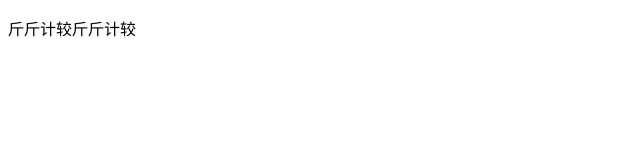
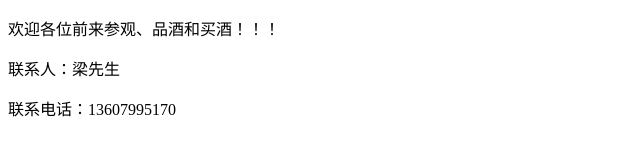
Before and after one commit to Qnako/Cellar, a plain HTML site: page index.html in a window 1280 px wide. Shown: the whole page, without its empty margins (0-640 px from the left). Drawn offline with Linux system fonts and the light colour scheme.

Commit message:
Update index.html

```diff
--- a/index.html
+++ b/index.html
@@ -1,9 +1,11 @@
 <!DOCTYPE html>
 <html>
 	<head>
-		<title>家乡安庆</title>
+		<title>岐山酒坊</title>
 	</head>
 	<body>
-	<p>斤斤计较斤斤计较</p>
+	<p>欢迎各位前来参观、品酒和买酒！！！</p>
+	<p>联系人：梁先生</p>
+	<p>联系电话：13607995170</p>
 	</body>
 </html>
```
